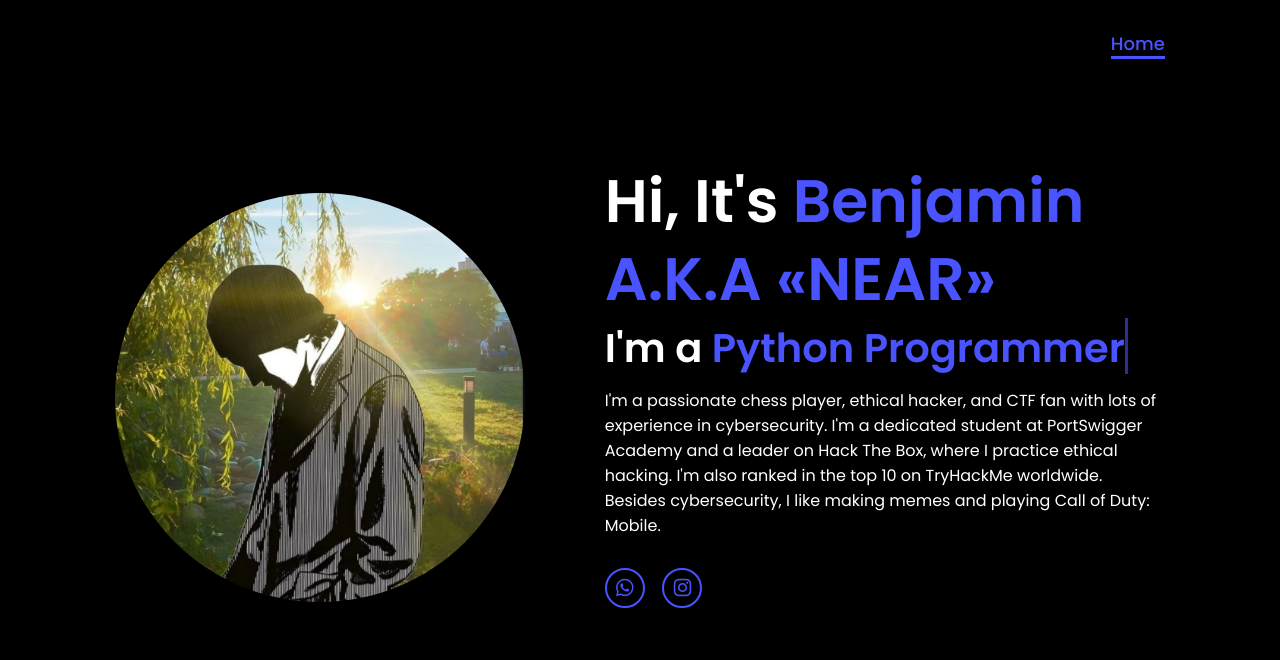
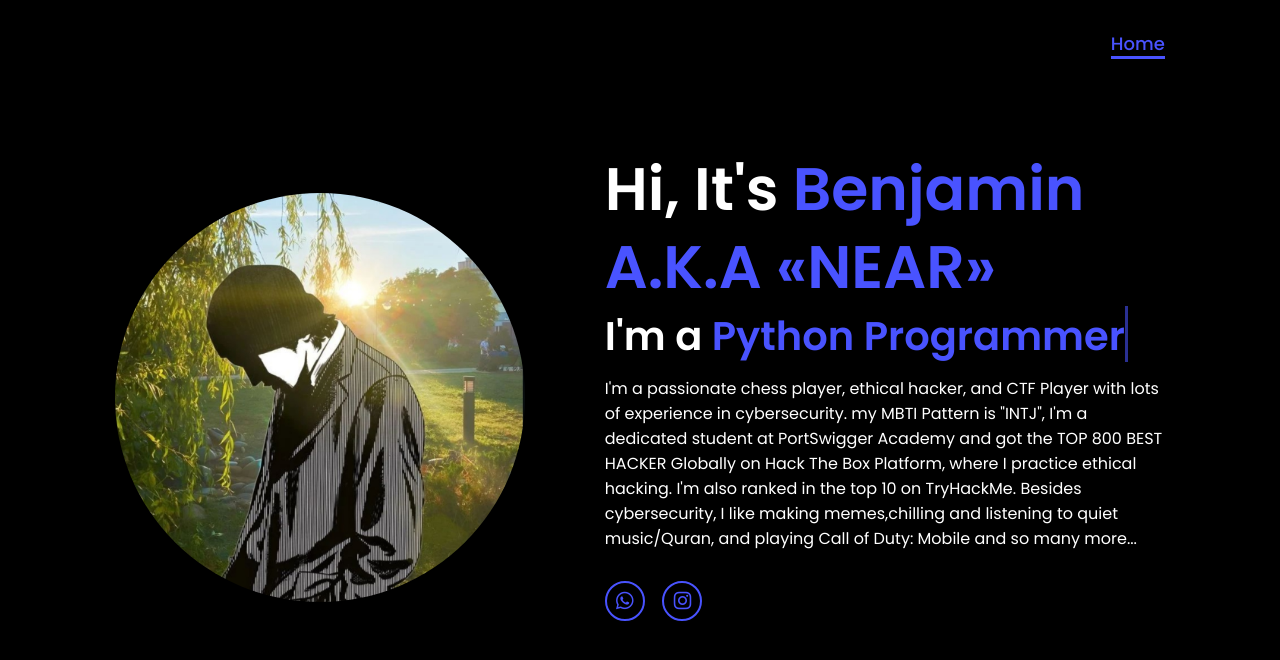
Before and after one commit to plutoniumv/plutoniumv.github.io, a plain HTML site: page index.html in a window 1280 px wide. Shown: the top 660 px of the page. Drawn offline with Linux system fonts and the light colour scheme.

Commit message:
index.html

```diff
--- a/index.html
+++ b/index.html
@@ -23,7 +23,7 @@
         <div class="home-content">
             <h1>Hi, It's <span>Benjamin A.K.A «NEAR»</span></h1>
             <h3 class="typing-text">I'm a <span></span></h3>
-            <p>I'm a passionate chess player, ethical hacker, and CTF fan with lots of experience in cybersecurity. I'm a dedicated student at PortSwigger Academy and a leader on Hack The Box, where I practice ethical hacking. I'm also ranked in the top 10 on TryHackMe worldwide. Besides cybersecurity, I like making memes and playing Call of Duty: Mobile.</p>
+            <p>I'm a passionate chess player, ethical hacker, and CTF Player with lots of experience in cybersecurity. my MBTI Pattern is "INTJ", I'm a dedicated student at PortSwigger Academy and got the TOP 800 BEST HACKER Globally on Hack The Box Platform, where I practice ethical hacking. I'm also ranked in the top 10 on TryHackMe. Besides cybersecurity, I like making memes,chilling and listening to quiet music/Quran, and playing Call of Duty: Mobile and so many more...</p>
             <div class="social-icons">
                 <a href="https://api.whatsapp.com/send?phone=+963995198361"><i class="fa-brands fa-whatsapp"></i></a>
                 <a href="https://www.instagram.com/v8fg_._?igsh=MXA1YmNsODZ6cHc0MQ=="><i class="fa-brands fa-instagram"></i></a>
```
